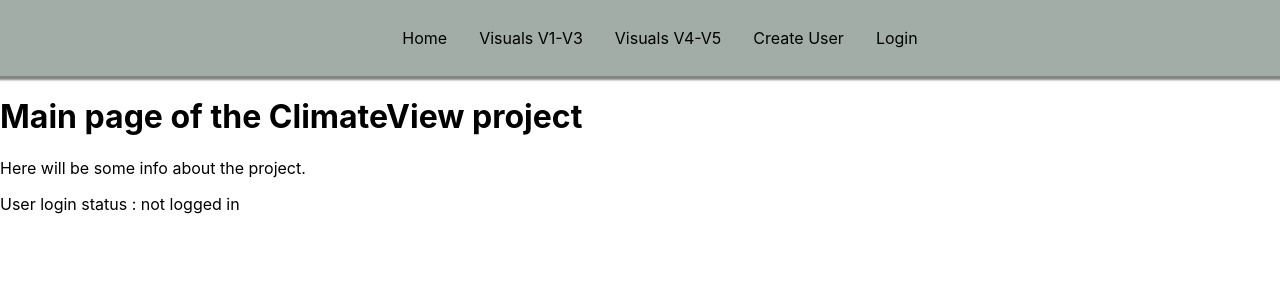
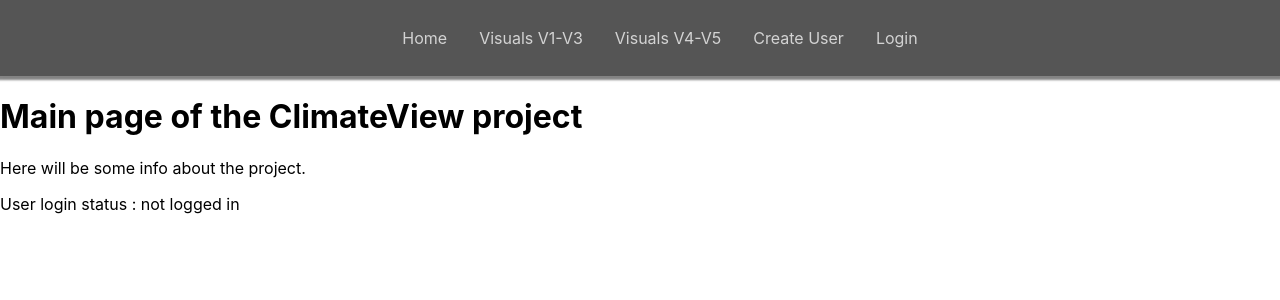
Before and after one commit to TVTKMO22-WP-GROUP-10/ClimateView, a React (Create React App) app in the folder project/auth-client/: page / in a window 1280 px wide. Shown: the top 300 px of the page. Built offline with nearby package versions, Linux system fonts and the light colour scheme; no server answers.

Commit message:
värimuutoksia

```diff
--- a/project/auth-client/src/App.css
+++ b/project/auth-client/src/App.css
@@ -5,7 +5,7 @@
     align-items: center;
     position: relative;
     padding: 0.5rem 0rem;
-    background-color: rgb(162, 173, 168);
+    background-color: rgb(85, 85, 85);
     color: black;
     box-shadow: 0 2px 2px 2px rgba(9, 9, 9, 0.5);
 }
@@ -24,7 +24,7 @@
 }
 
 .navmenu li a {
-    color: black;
+    color: lightgrey;
     text-decoration: none;
     display: block;
     width: 100%;
@@ -37,7 +37,7 @@
     width: 40px;
     padding: 0.5rem;
     border-radius: 50%;
-    background-color: #000000;
+    background-color: black;
     cursor: pointer;
     transition: background-color 0.2s ease-in-out;
 
@@ -49,7 +49,7 @@
 }
 
 .hamburger:hover {
-    background-color: blue;
+    background-color: rgb(168, 168, 168);
 }
 /* Nav transitioning  */
 @media screen and (max-width: 768px) {
```
